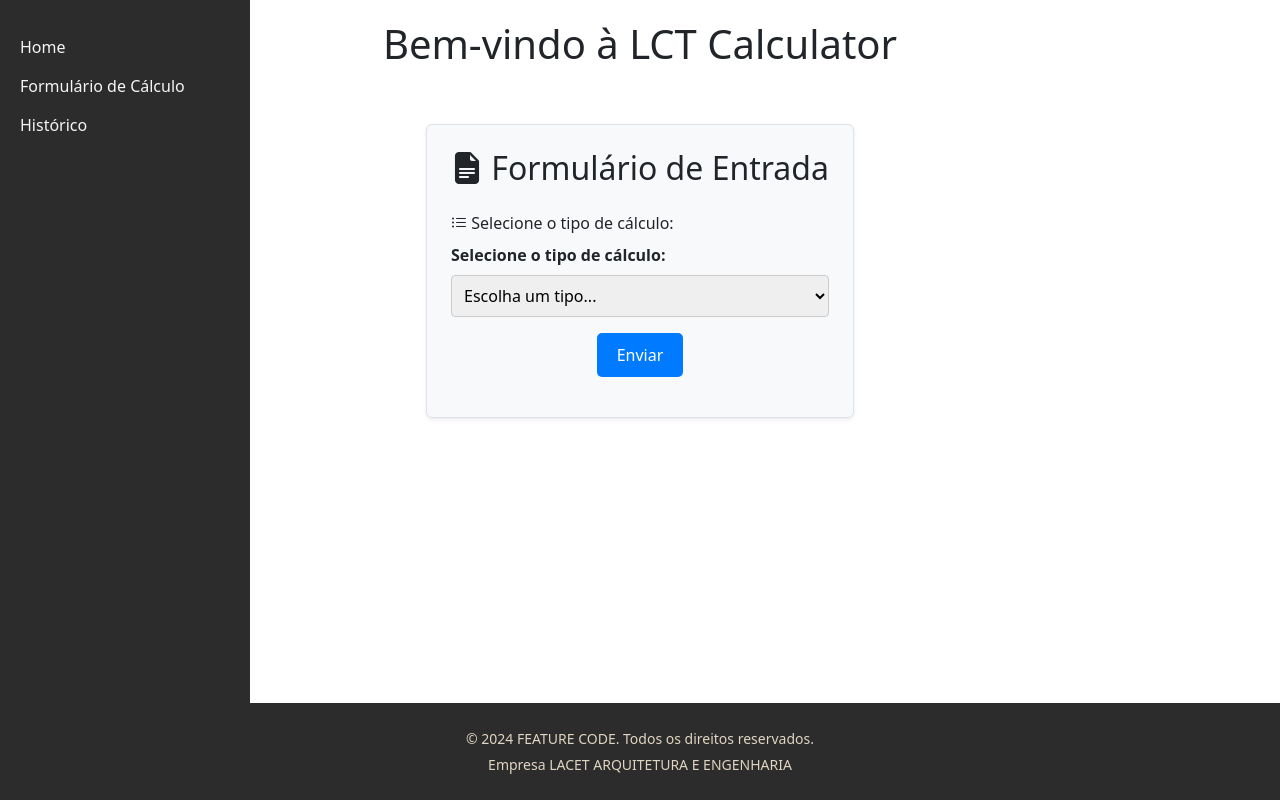
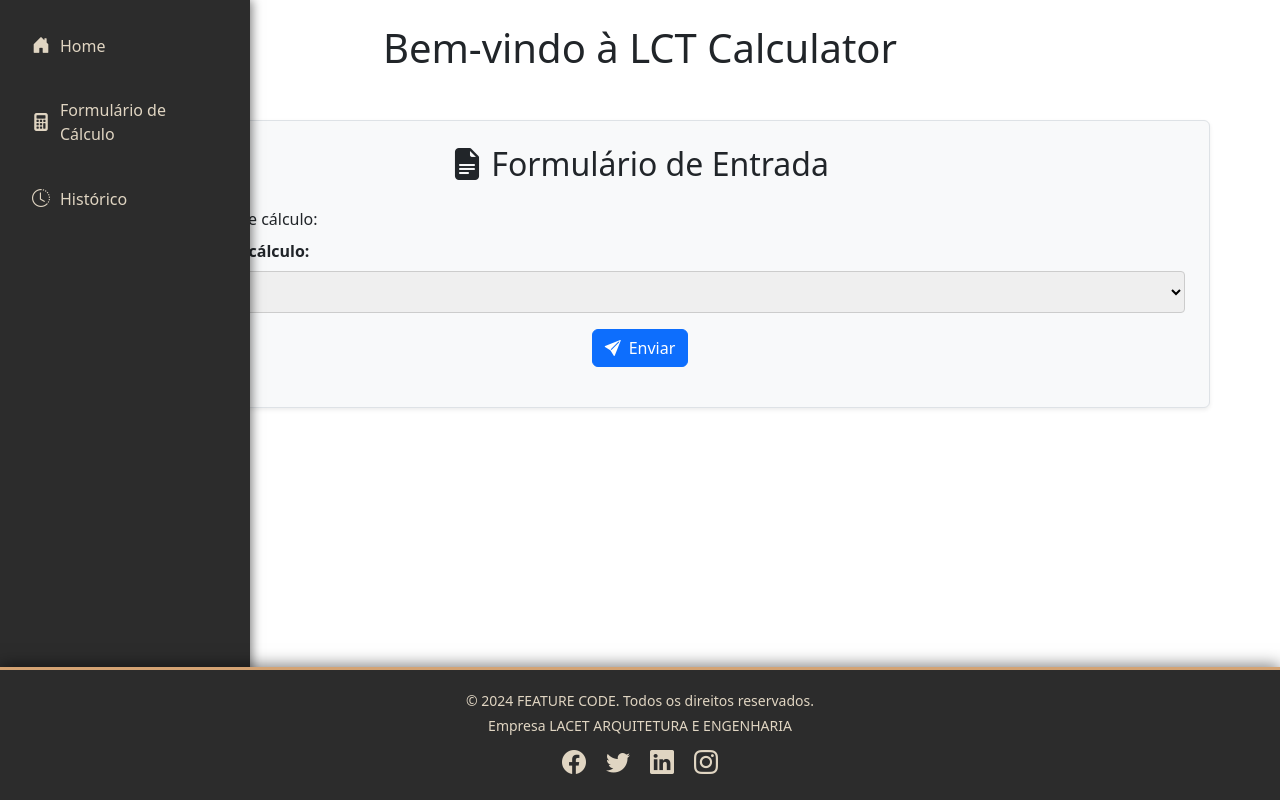
Before and after one commit to rafasdiass/lct-frontlcalc, an Angular app: page / in a window 1280 px wide. Built offline with nearby package versions, Linux system fonts and the light colour scheme.

Commit message:
feat: estilos

```diff
--- a/src/app/content/footer/footer.component.html
+++ b/src/app/content/footer/footer.component.html
@@ -1,6 +1,20 @@
-<footer class="footer-container">
-    <div class="footer-content">
-        <p>{{ footerText }}</p>
-        <p>{{ companyText }}</p>
+<footer class="footer-container d-flex flex-column justify-content-center align-items-center">
+    <div class="footer-content text-center">
+        <p class="mb-1">{{ footerText }}</p>
+        <p class="mb-0">{{ companyText }}</p>
+    </div>
+    <div class="social-icons mt-2">
+        <a href="https://facebook.com" target="_blank" class="social-link">
+            <i class="bi bi-facebook"></i>
+        </a>
+        <a href="https://twitter.com" target="_blank" class="social-link">
+            <i class="bi bi-twitter"></i>
+        </a>
+        <a href="https://linkedin.com" target="_blank" class="social-link">
+            <i class="bi bi-linkedin"></i>
+        </a>
+        <a href="https://instagram.com" target="_blank" class="social-link">
+            <i class="bi bi-instagram"></i>
+        </a>
     </div>
 </footer>
--- a/src/app/content/footer/footer.component.scss
+++ b/src/app/content/footer/footer.component.scss
@@ -1,37 +1,69 @@
 .footer-container {
-    background-color: #2c2c2c; // Cor marrom escuro/preto para o fundo
-    color: #e0d5c2; // Cor bege clara para o texto
-    padding: 20px;
-    text-align: center;
-    font-size: 14px;
-    line-height: 1.5;
-    width: 100%; // Garante que o footer ocupe toda a largura da tela
-    position: fixed; // Fixa o footer na parte inferior
-    bottom: 0; // Posiciona o footer no fundo da página
-    left: 0; // Alinha o footer à esquerda da tela
+    background-color: #2c2c2c; // Fundo marrom escuro
+    color: #e0d5c2; // Texto bege claro
+    padding: 20px 30px;
+    position: fixed;
+    bottom: 0;
+    left: 0;
+    width: 100%;
+    z-index: 9999; // Para estar acima de outros elementos
+    box-shadow: 0 -2px 15px rgba(0, 0, 0, 0.5); // Sombra destacada
+    border-top: 3px solid #d4a373; // Detalhe de borda superior
 
-    p {
-        margin: 5px 0;
+    .footer-content {
+        text-align: center;
+        width: 100%;
+
+        p {
+            margin: 0;
+            font-size: 14px;
+            font-weight: 300;
+        }
     }
 
-    // Acessibilidade
-    a {
-        color: #f5f5f5; // Cor branca clara para links
-        text-decoration: underline;
+    .social-icons {
+        display: flex;
+        justify-content: center;
+        margin-top: 10px;
 
-        &:hover {
-            color: #d4a373; // Cor marrom claro para destaque
+        a {
+            color: #e0d5c2; // Cor dos ícones
+            margin: 0 10px;
+            font-size: 24px;
+            transition: color 0.3s, transform 0.2s;
+
+            &:hover {
+                color: #d4a373; // Cor de destaque ao passar o mouse
+                transform: scale(1.1);
+                text-shadow: 0 0 8px rgba(212, 163, 115, 0.6); // Sombra para hover
+            }
         }
     }
 
     // Responsividade
     @media (max-width: 768px) {
-        font-size: 12px;
-        padding: 15px;
+        padding: 15px 20px;
+
+        .footer-content p {
+            font-size: 13px;
+        }
+
+        .social-icons a {
+            font-size: 20px;
+            margin: 0 8px;
+        }
     }
 
     @media (max-width: 480px) {
-        font-size: 10px;
-        padding: 10px;
+        padding: 10px 15px;
+
+        .footer-content p {
+            font-size: 12px;
+        }
+
+        .social-icons a {
+            font-size: 18px;
+            margin: 0 6px;
+        }
     }
 }
--- a/src/app/content/home/home.component.html
+++ b/src/app/content/home/home.component.html
@@ -1,8 +1,11 @@
-<div class="home-container">
-  <h1>Bem-vindo à LCT Calculator</h1>
-  <app-input-form></app-input-form>
-
-  <app-feedback></app-feedback>
-  <app-sidebar></app-sidebar>
+<div class="home-container d-flex flex-column">
+  <div class="content-wrapper d-flex flex-grow-1">
+    <app-sidebar></app-sidebar>
+    <div class="main-content flex-grow-1 p-4">
+      <h1 class="text-center mb-4">Bem-vindo à LCT Calculator</h1>
+      <app-input-form></app-input-form>
+      <app-feedback></app-feedback>
+    </div>
+  </div>
   <app-footer></app-footer>
 </div>
--- a/src/app/content/home/home.component.scss
+++ b/src/app/content/home/home.component.scss
@@ -1,6 +1,24 @@
 .home-container {
     display: flex;
     flex-direction: column;
-    align-items: center;
-    padding: 20px;
+    min-height: 100vh; // Garante que o container principal preencha a altura total da viewport
+
+    .content-wrapper {
+        display: flex;
+        flex-grow: 1;
+        overflow: hidden; // Evita que a sidebar e o conteúdo ultrapassem o espaço disponível
+    }
+
+    app-sidebar {
+        flex-shrink: 0; // Evita que a sidebar seja redimensionada para menos do que o necessário
+    }
+
+    .main-content {
+        flex-grow: 1;
+        overflow-y: auto; // Permite rolagem caso o conteúdo exceda a altura disponível
+    }
+
+    app-footer {
+        flex-shrink: 0; // O footer permanece fixo no final, não se sobrepõe à sidebar
+    }
 }
--- a/src/app/content/input-form/input-fields/input-fields.component.html
+++ b/src/app/content/input-form/input-fields/input-fields.component.html
@@ -1,5 +1,10 @@
-<div *ngFor="let field of fields" class="input-group">
-    <label [for]="field">{{ field }}</label>
-    <input [id]="field" [name]="field" type="text" (input)="onFieldChange(field, $event)" placeholder="{{ field }}" />
-
+<div *ngFor="let field of fields" class="input-group mb-3">
+    <div class="input-group-prepend">
+        <span class="input-group-text">
+            <i class="bi bi-pencil-fill"></i>
+        </span>
+    </div>
+    <label [for]="field" class="form-label visually-hidden">{{ field }}</label>
+    <input [id]="field" [name]="field" type="text" class="form-control" (input)="onFieldChange(field, $event)"
+        [placeholder]="field" />
 </div>
--- a/src/app/content/input-form/submit-button/submit-button.component.html
+++ b/src/app/content/input-form/submit-button/submit-button.component.html
@@ -1,3 +1,3 @@
-<button (click)="onSubmit()" class="submit-button">
-    Enviar
+<button (click)="onSubmit()" class="btn btn-primary d-flex align-items-center justify-content-center">
+    <i class="bi bi-send-fill me-2"></i> Enviar
 </button>
--- a/src/app/content/input-form/submit-button/submit-button.component.scss
+++ b/src/app/content/input-form/submit-button/submit-button.component.scss
@@ -1,13 +1,30 @@
+// Definição de cores primárias da LACET (tons usados em outros projetos)
+$primary: #5a3e2b; // Exemplo de cor marrom
+$hover-primary: #4a3323; // Exemplo de cor para o estado de hover
+
 .submit-button {
-    background-color: #007bff;
+    background-color: $primary;
     color: #fff;
+    font-size: 16px;
+    padding: 10px 20px;
     border: none;
-    padding: 10px 20px;
     border-radius: 5px;
+    display: inline-flex;
+    align-items: center;
+    justify-content: center;
     cursor: pointer;
-    transition: background-color 0.3s;
+    transition: background-color 0.3s, transform 0.2s;
 
     &:hover {
-        background-color: #0056b3;
+        background-color: $hover-primary;
+        transform: scale(1.02);
+    }
+
+    &:active {
+        transform: scale(0.98);
+    }
+
+    i {
+        margin-right: 5px;
     }
 }
--- a/src/app/content/sidebar/sidebar.component.html
+++ b/src/app/content/sidebar/sidebar.component.html
@@ -1,7 +1,12 @@
 <nav class="sidebar-container">
-    <ul>
-        <li *ngFor="let item of navItems">
-            <a [routerLink]="item.route">{{ item.label }}</a>
+    <ul class="nav flex-column">
+        <li *ngFor="let item of navItems" class="nav-item">
+            <a [routerLink]="item.route" class="nav-link">
+                <i class="bi bi-house-door-fill" *ngIf="item.id === 'home'"></i>
+                <i class="bi bi-calculator-fill" *ngIf="item.id === 'input-form'"></i>
+                <i class="bi bi-clock-history" *ngIf="item.id === 'history'"></i>
+                {{ item.label }}
+            </a>
         </li>
     </ul>
 </nav>
--- a/src/app/content/sidebar/sidebar.component.scss
+++ b/src/app/content/sidebar/sidebar.component.scss
@@ -1,42 +1,87 @@
+$primary-bg: #2c2c2c; // Cor de fundo marrom escuro
+$primary-text: #e0d5c2; // Cor do texto bege claro
+$hover-bg: #d4a373; // Cor marrom claro para hover
+$hover-text: #2c2c2c; // Cor do texto escuro para contraste
+$box-shadow-color: rgba(0, 0, 0, 0.5); // Cor da sombra
+
 .sidebar-container {
-    background-color: #2c2c2c; // Cor marrom escuro/preto para contraste
-    color: #e0d5c2; // Cor bege clara para texto
+    background-color: $primary-bg;
+    color: $primary-text;
+    height: 100%; // Ajuste para que a sidebar ocupe o espaço máximo permitido
+    max-height: calc(100vh - 60px); // Garante que a sidebar respeite a altura do footer (60px = altura do footer)
     width: 250px;
-    height: 100vh; // Ocupa toda a altura da tela
-    position: fixed;
+    padding: 20px;
+    box-shadow: 2px 0 10px $box-shadow-color; // Sombra para destacar a sidebar
+    position: fixed; // Fixa a barra na esquerda da tela
     top: 0;
     left: 0;
-    padding: 20px;
-    overflow-y: auto;
+    z-index: 1000; // Garantir que esteja sobre outros elementos
+    overflow-y: auto; // Adicionar rolagem se o conteúdo for maior que a altura disponível
 
-    ul {
-        list-style: none;
-        padding: 0;
+    .nav-item {
+        margin-bottom: 15px;
+        transition: all 0.3s ease;
+    }
 
-        li {
-            margin: 15px 0;
+    .nav-link {
+        color: $primary-text;
+        font-size: 16px;
+        padding: 12px;
+        border-radius: 8px;
+        display: flex;
+        align-items: center;
+        text-decoration: none;
+        transition: all 0.3s ease;
+        background: transparent;
 
-            a {
-                color: #f5f5f5; // Branco claro para links
-                text-decoration: none;
-                font-size: 16px;
+        i {
+            margin-right: 10px;
+            font-size: 18px; // Tamanho do ícone
+        }
 
         &:hover {
-                    color: #d4a373; // Destaque marrom claro
-                    text-decoration: underline;
-                }
-            }
+            background-color: $hover-bg;
+            color: $hover-text;
+            box-shadow: 0 4px 8px $box-shadow-color; // Sombra ao passar o mouse
         }
     }
 
-    // Responsividade
+    .nav-link.active {
+        background-color: $hover-bg;
+        color: $hover-text;
+        box-shadow: 0 4px 8px $box-shadow-color;
+    }
+}
+
+// Responsividade - Mobile First
 @media (max-width: 768px) {
+    .sidebar-container {
         width: 200px;
+        padding: 15px;
+    }
+
+    .nav-link {
         font-size: 14px;
+        padding: 10px;
+    }
+
+    i {
+        font-size: 16px;
+    }
 }
 
 @media (max-width: 480px) {
+    .sidebar-container {
         width: 150px;
+        padding: 10px;
+    }
+
+    .nav-link {
         font-size: 12px;
+        padding: 8px;
+    }
+
+    i {
+        font-size: 14px;
     }
 }
```
Also changed, not shown: src/app/content/input-form/input-fields/input-fields.component.scss (+55 -23 lines). Lines whose indentation alone changed are shown as unchanged.
